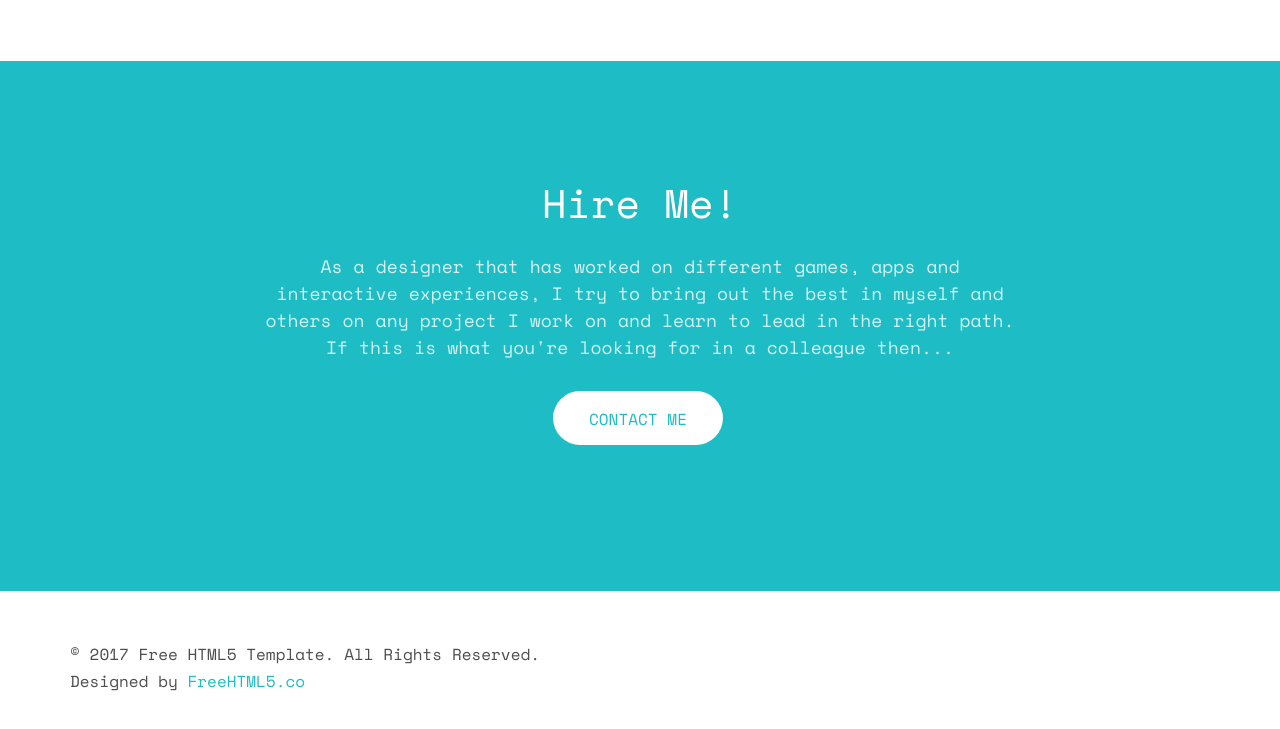
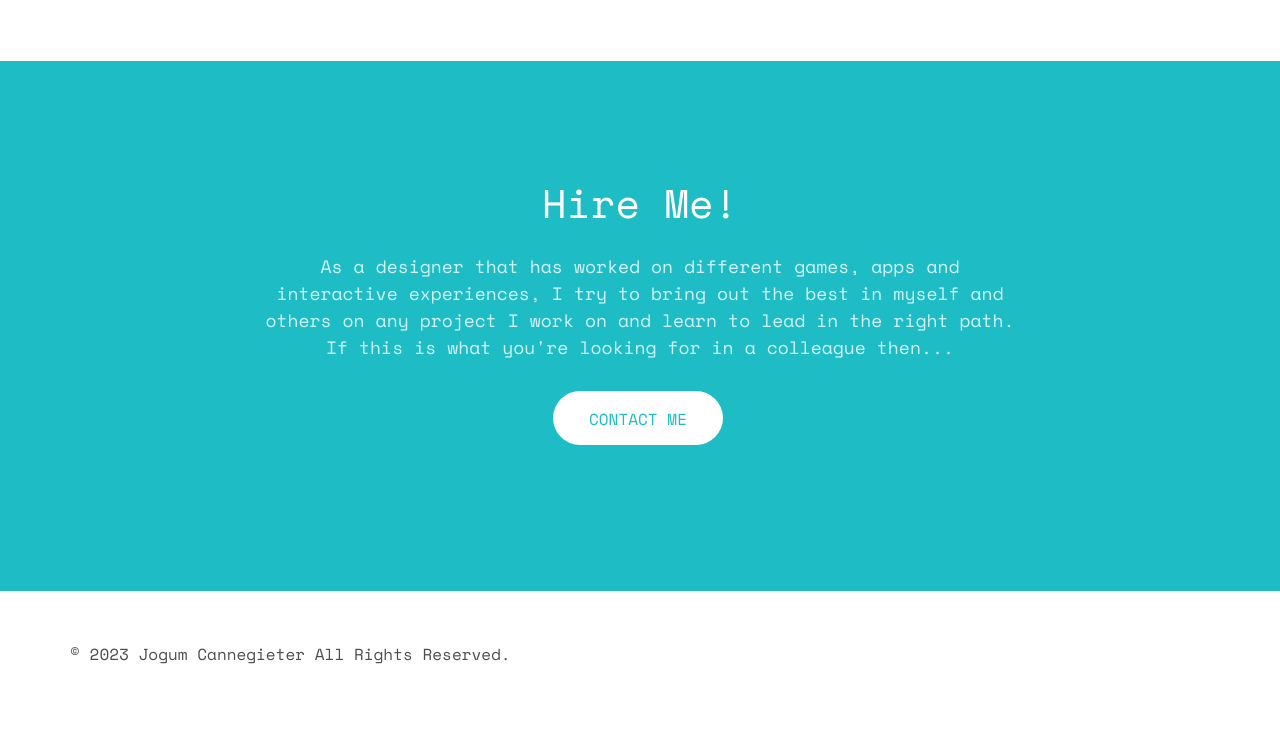
Before and after one commit to JadenDragon/sakura-blossom, a plain HTML site: page index.html in a window 1280 px wide. Shown: the part 4878-5607 px from the top of the page. Drawn offline with nearby package versions, Linux system fonts and the light colour scheme; files whose address does not match are found by name.

Commit message:
changed copyright on footer

```diff
--- a/index.html
+++ b/index.html
@@ -636,7 +636,7 @@
 		<div class="container">
 			<div class="row">
 				<div class="col-md-12">
-					<p>&copy; 2017 Free HTML5 Template. All Rights Reserved. <br>Designed by <a href="http://freehtml5.co" target="_blank">FreeHTML5.co</a> </p>
+					<p>&copy; 2023 Jogum Cannegieter All Rights Reserved. <br> </p>
 				</div>
 			</div>
 		</div>
```
